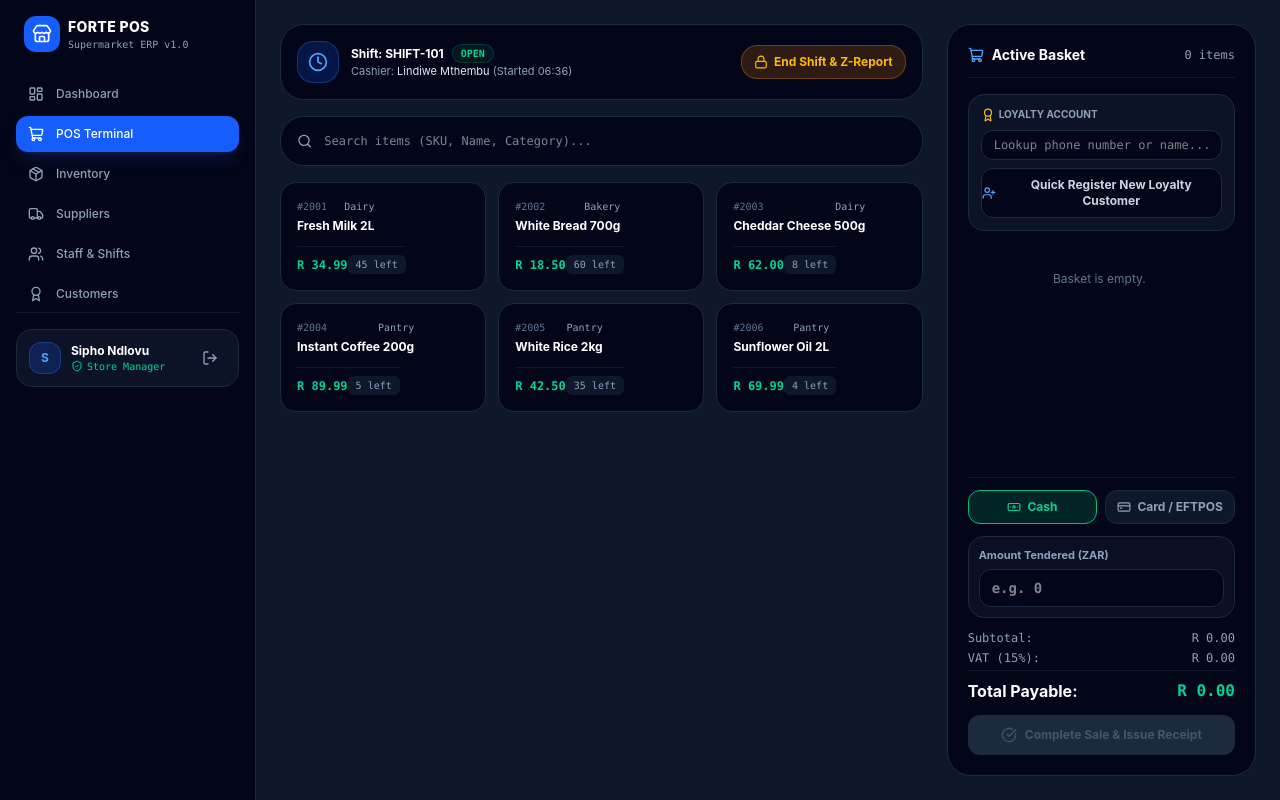
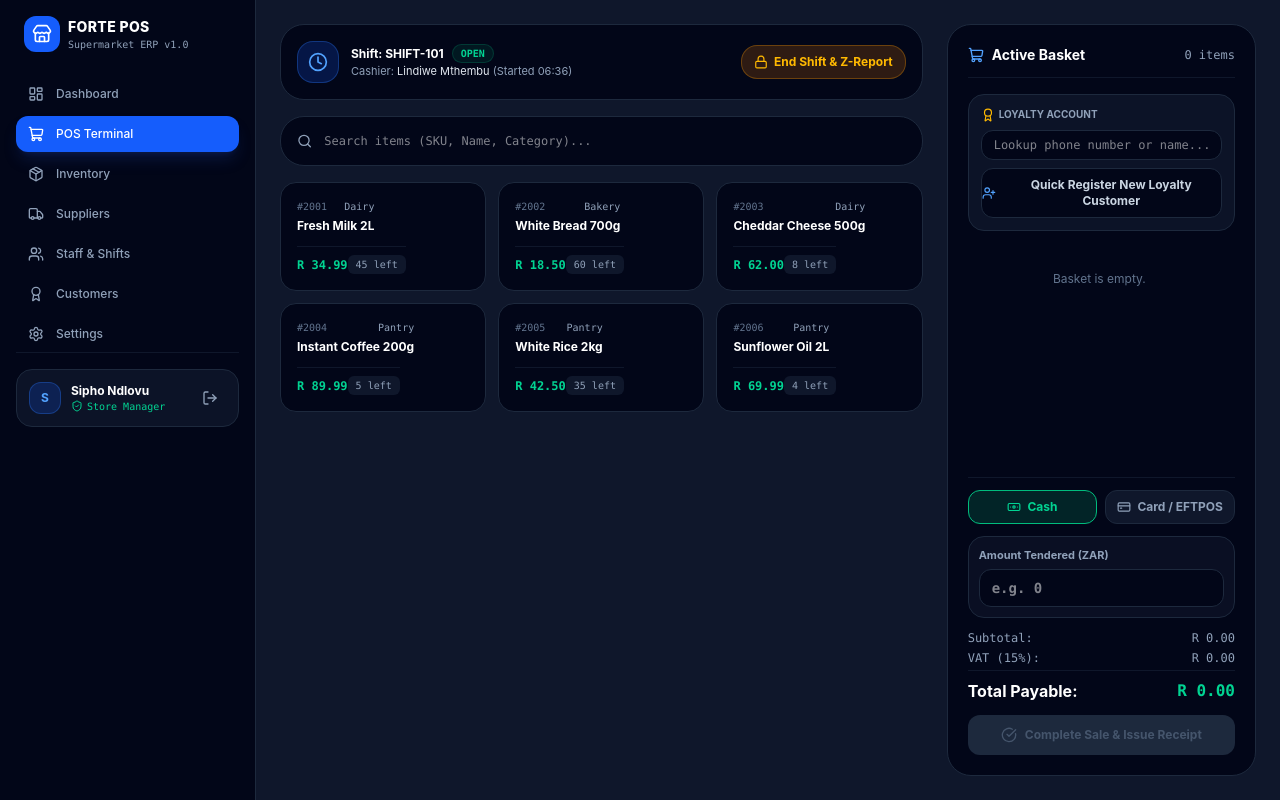
Before and after one commit to codePemas/binary-pos, a Next.js app: page /cashier in a window 1280 px wide. Built offline with nearby package versions, Linux system fonts and the light colour scheme.

Commit message:
feat(nav): add Settings link to sidebar navigation

```diff
--- a/src/app/layout.tsx
+++ b/src/app/layout.tsx
@@ -13,6 +13,7 @@ import {
   Award,
   Store,
   ShieldCheck,
+  Settings,
   LogOut,
   UserCheck,
   Menu,
@@ -32,6 +33,7 @@ const ALL_NAV_ITEMS = [
   { name: 'Suppliers', href: '/suppliers', icon: Truck, roles: ['Store Manager'] },
   { name: 'Staff & Shifts', href: '/staff', icon: Users, roles: ['Store Manager'] },
   { name: 'Customers', href: '/customers', icon: Award, roles: ['Store Manager'] },
+  { name: 'Settings', href: '/settings', icon: Settings, roles: ['Store Manager'] },
 ];
 
 export default function RootLayout({ children }: { children: React.ReactNode }) {
```
